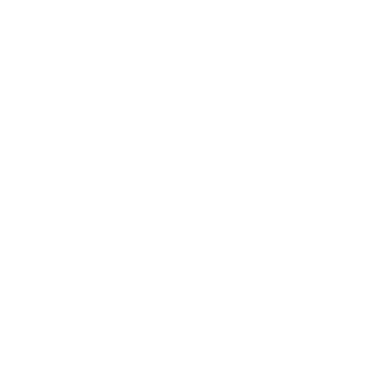
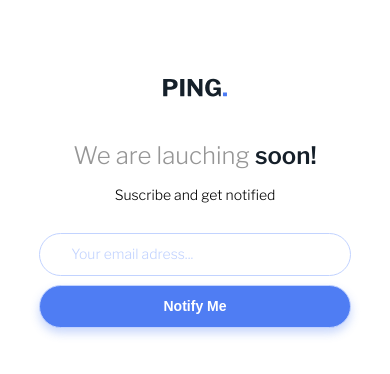
Before and after one commit to FloPereira75/pingComingSoonPage, a plain HTML site: page index.html in a window 390 px wide. Drawn offline with nearby package versions, Linux system fonts and the light colour scheme.

Commit message:
html + mobile first

```diff
--- a/index.html
+++ b/index.html
@@ -1,14 +1,35 @@
 <!DOCTYPE html>
 <html lang="en">
 <head>
-  <meta charset="UTF-8">
-  <meta name="viewport" content="width=device-width, initial-scale=1.0"> <!-- displays site properly based on user's device -->
+    <meta charset="UTF-8">
+    <meta name="viewport" content="width=device-width, initial-scale=1.0">
+    <link rel="icon" type="image/png" sizes="32x32" href="./images/favicon-32x32.png">
+    <title>Ping Coming Soon Page</title>
+    <link rel="preconnect" href="https://fonts.gstatic.com">
+    <link href="https://fonts.googleapis.com/css2?family=Libre+Franklin:wght@300;600;700&display=swap" rel="stylesheet">
+    <link rel="stylesheet" href="style.css">
+</head>
 
-  <link rel="icon" type="image/png" sizes="32x32" href="./images/favicon-32x32.png">
-
-  <title>Frontend Mentor | Ping coming soon page</title>
-</head>
 <body>
 
+    <header>
+      <img src="images/logo.svg" alt="Ping Logo">
+    </header>
+
+    <div class="main">
+      <div class="main_text">
+        <h1>We are lauching <span>soon!</span></h1>
+        <p>Suscribe and get notified</p>
+      </div>
+
+      <div class="main_form">
+        <form>
+          <input type="email" placeholder="Your email adress..." id="sub-mail">
+          <button type="submit" id="sub-btn">Notify Me</button>
+        </form>
+      </div>
+    </div>
+
 </body>
+
 </html>
--- /dev/null
+++ b/style.css
@@ -0,0 +1,80 @@
+:root {
+    --color-prmry-blue: hsl(223, 87%, 63%);
+    --color-scnd-pale-blue: hsl(223, 100%, 88%);
+    --color-scnd-red: hsl(354, 100%, 66%);
+    --color-neutral-gray: hsl(0, 0%, 59%);
+    --color-neutral-dark-blue: hsl(209, 33%, 12%);
+}
+
+body {
+    margin: 0;
+    font-family: 'Libre Franklin', sans-serif;
+    font-size: 20px;
+}
+
+header {
+    text-align: center;
+    margin-top: 20%;
+}
+
+header img {
+    width: 4rem;
+}
+
+.main {
+    text-align: center;
+    margin-top: 10%;
+}
+
+.main_text h1 {
+    font-size: 1.5rem;
+    color: var(--color-neutral-gray);
+    font-weight: 300;
+}
+
+.main_text h1 span {
+    color: var(--color-neutral-dark-blue);
+    font-weight: 600;
+}
+
+.main_text p {
+    font-size: 14px;
+    margin-bottom: 7.5%;
+}
+
+
+
+
+
+.main_form form {
+    margin: 0 10%;
+}
+
+#sub-mail {
+    box-sizing: border-box;
+    padding: 4% 10%;
+    width: 100%;
+    font-size: 14px;
+    border-radius: 30px;
+    outline: none;
+    border: 1px solid var(--color-scnd-pale-blue);
+    margin-bottom: 3%;
+}
+#sub-mail::placeholder {
+    color: var(--color-scnd-pale-blue);
+    font-family: 'Libre Franklin', sans-serif;
+}
+
+#sub-btn {
+    box-sizing: border-box;
+    padding: 4% 10%;
+    width: 100%;
+    font-size: 14px;
+    border-radius: 30px;
+    outline: none;
+    border: 1px solid var(--color-scnd-pale-blue);
+    background-color: var(--color-prmry-blue);
+    color: white;
+    font-weight: 600;
+    box-shadow: 0px 5px 10px 0px rgba(79, 125, 243, 0.3);
+}
```
